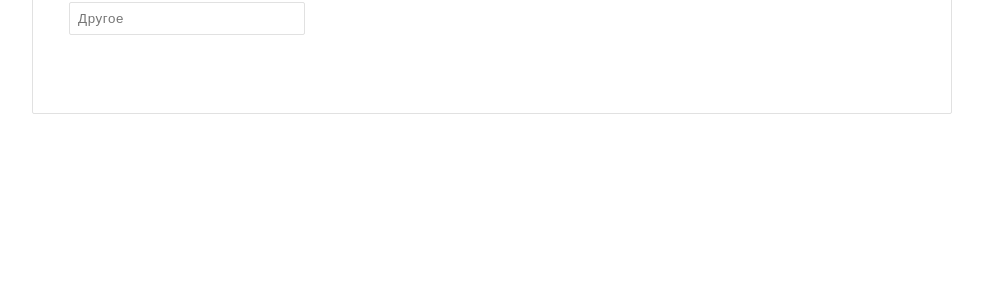
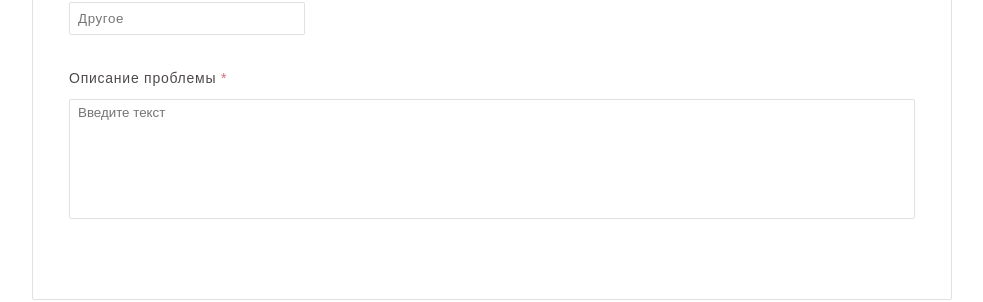
Before and after one commit to Tchander/maximum_education, a Vue app: page / in a window 1280 px wide. Shown: the part 410-712 px from the top of the page, without its empty margins (148-1131 px from the left). Built offline with nearby package versions, Linux system fonts and the light colour scheme; no server answers; the HTML template or start-up script is replaced by a standard one.

Commit message:
feat: add description component and connect value from textarea with vuex

```diff
--- a/src/components/AppealSubject.vue
+++ b/src/components/AppealSubject.vue
@@ -1,5 +1,5 @@
 <template>
-  <div class="mxed-block">
+  <div class="mxed-block mxed-block--appeal">
     <div class="mxed-label mxed-label--appeal">
       <span class="mxed-label__title mxed-label__title--required"
         >Тема обращения</span
@@ -70,6 +70,9 @@ export default {
 </script>
 
 <style lang="scss" scoped>
+.mxed-block--appeal {
+  margin-bottom: 36px;
+}
 .mxed-label--appeal {
   margin-bottom: 16px;
 }
--- a/src/components/ProblemDescription.vue
+++ b/src/components/ProblemDescription.vue
@@ -1,11 +1,55 @@
 <template>
-  <div class="mxed-block"></div>
+  <div class="mxed-block">
+    <div class="mxed-label mxed-label--description">
+      <span
+        class="
+          mxed-label__title
+          mxed-label__title--required
+          mxed-label__title--description
+        "
+        >Описание проблемы</span
+      >
+    </div>
+    <textarea
+      :value="description"
+      @input="onChangeValue"
+      class="mxed-description"
+      placeholder="Введите текст"
+    ></textarea>
+  </div>
 </template>
 
 <script>
+import { mapActions, mapGetters } from "vuex";
 export default {
   name: "ProblemDescription",
+  computed: {
+    ...mapGetters("description", {
+      description: "description",
+    }),
+  },
+  methods: {
+    ...mapActions("description", ["changeDescription"]),
+    onChangeValue({ target: { value } }) {
+      this.changeDescription(value);
+    },
+  },
 };
 </script>
 
-<style lang="scss" scoped></style>
+<style lang="scss" scoped>
+.mxed-label--description {
+  margin-bottom: 14px;
+  .mxed-label__title--description {
+    letter-spacing: 0.75px;
+  }
+}
+.mxed-description {
+  width: 100%;
+  height: 120px;
+  resize: none;
+  border: 1px solid #e1e1e1;
+  border-radius: 2px;
+  padding: 5px 8px;
+}
+</style>
--- a/src/store/index.js
+++ b/src/store/index.js
@@ -2,6 +2,7 @@ import Vue from "vue";
 import Vuex from "vuex";
 import cities from "./modules/cities";
 import appeals from "./modules/appeals";
+import description from "./modules/description";
 
 Vue.use(Vuex);
 
@@ -9,5 +10,6 @@ export default new Vuex.Store({
   modules: {
     cities,
     appeals,
+    description,
   },
 });
--- /dev/null
+++ b/src/store/modules/description.js
@@ -0,0 +1,23 @@
+export default {
+  namespaced: true,
+  actions: {
+    changeDescription({ commit }, data) {
+      try {
+        commit("updateDescription", data);
+      } catch (e) {
+        console.log(e);
+      }
+    },
+  },
+  mutations: {
+    updateDescription(state, payload) {
+      state.description = payload;
+    },
+  },
+  getters: {
+    description: (state) => state.description,
+  },
+  state: {
+    description: "",
+  },
+};
```
